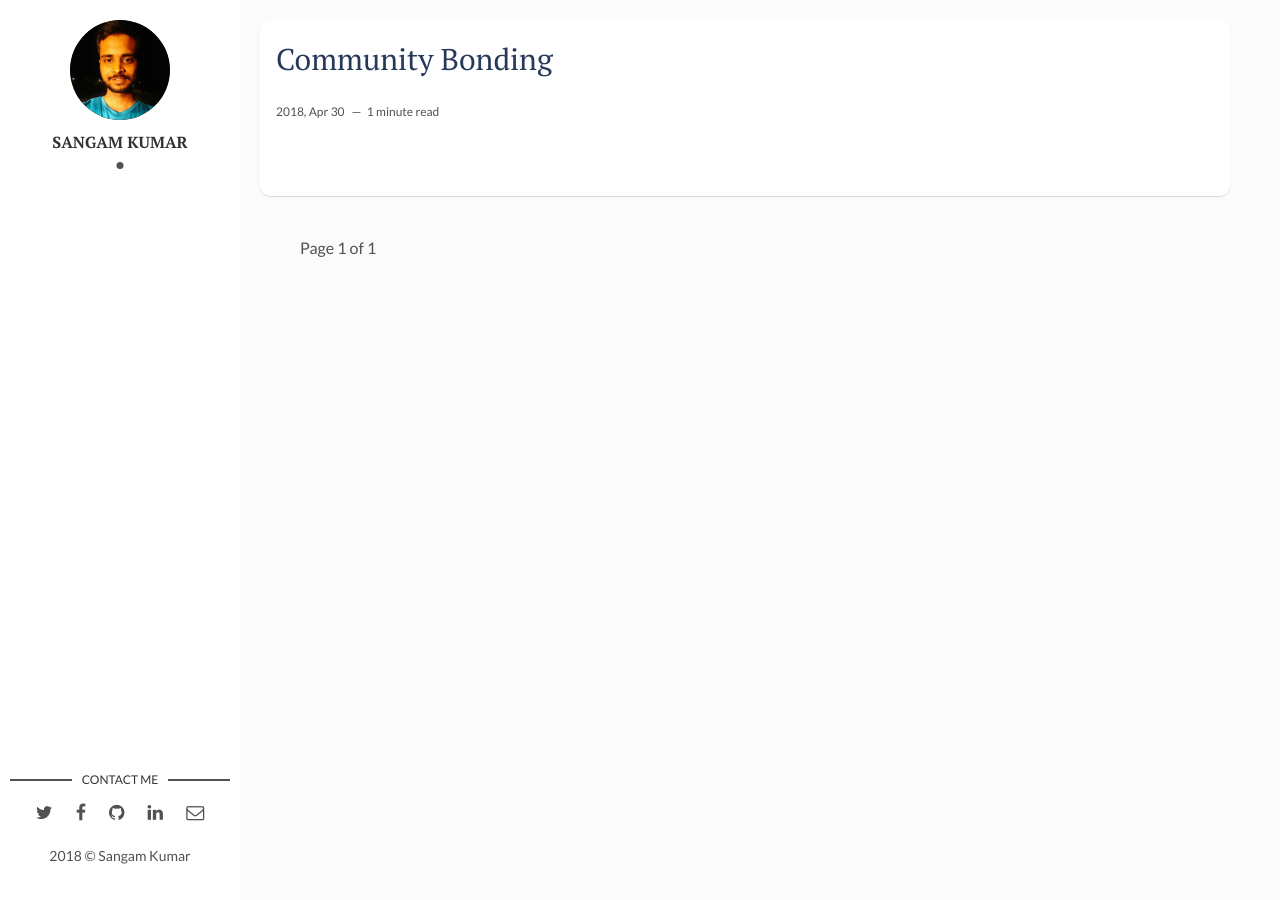
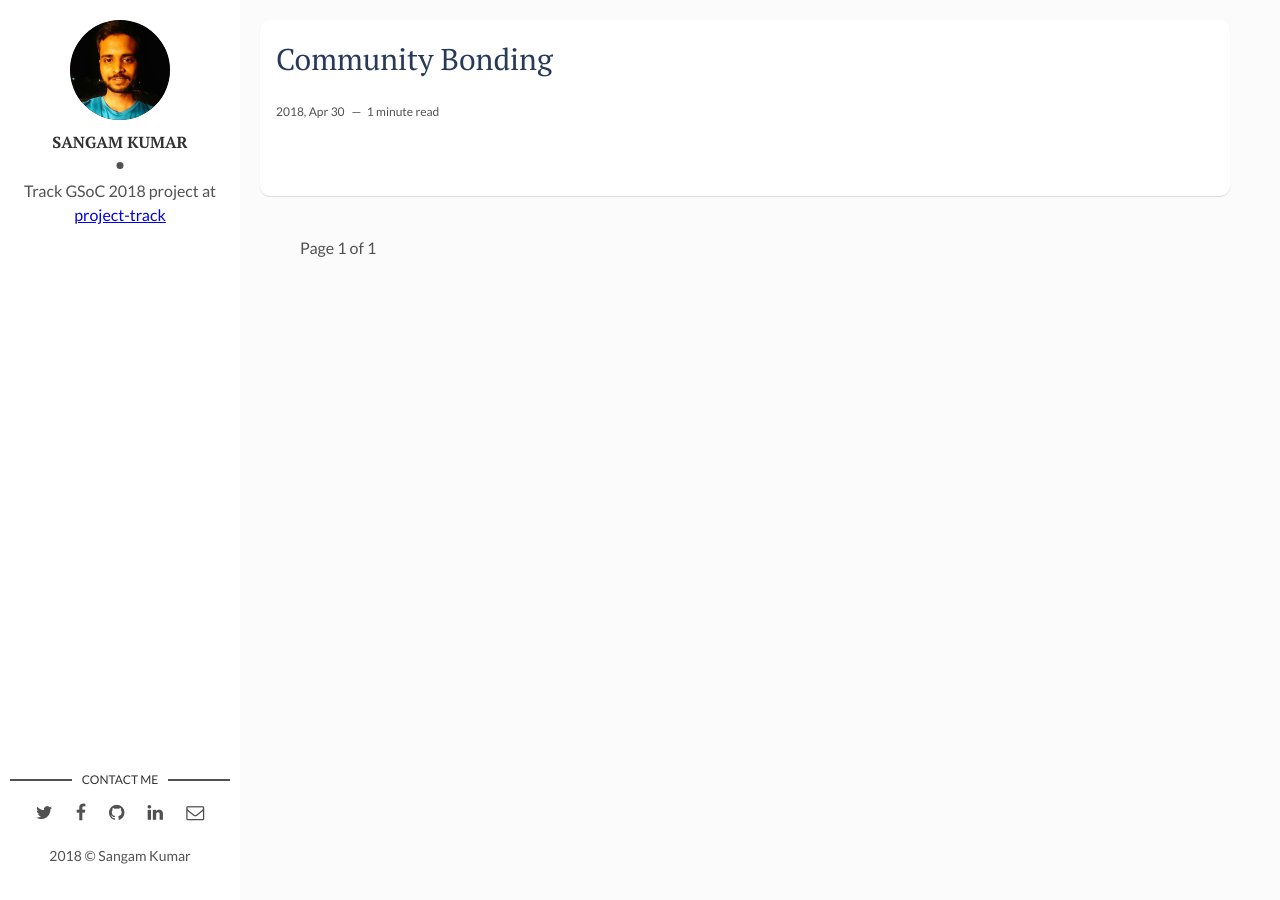
Before and after one commit to sangamcse/sangamcse.github.io, a Jekyll site: the page built from index.html, in a window 1280 px wide. Built offline with Jekyll 4.4.1, drawn with Linux system fonts in a browser that asks for light colours; the list of posts is cut into pages by our own code.

Commit message:
Update project-track

```diff
--- a/_config.yml
+++ b/_config.yml
@@ -3,6 +3,7 @@ description: >
 
 permalink: ':title/'
 site-twitter:
+projectlink: http://www.meetsangamcse.me/project-track
 
 author: Sangam Kumar
 author-img: sangam.jpg
--- a/_layouts/main.html
+++ b/_layouts/main.html
@@ -10,6 +10,7 @@ layout: default
       </div>
       <div class="author-name">{{site.author}}</div>
       <p>{{site.about-author}}</p>
+      <p>Track GSoC 2018 project at <a href="{{site.projectlink}}">project-track</a></p>
     </div>
   </header> <!-- End Header -->
   <footer>
```
